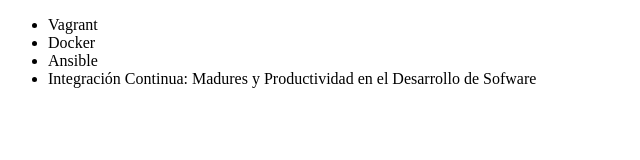
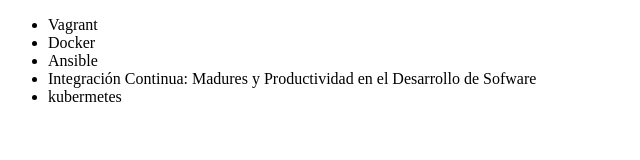
Before and after one commit to CarlosTeranM/alura-git, a plain HTML site: page index.html in a window 1280 px wide. Shown: the whole page, without its empty margins (0-640 px from the left). Drawn offline with Linux system fonts and the light colour scheme.

Commit message:
Agregando curso de kubernetes

```diff
--- a/index.html
+++ b/index.html
@@ -10,6 +10,7 @@
          <li> Docker </li>
          <li> Ansible </li>
          <li> Integración Continua: Madures y Productividad en el Desarrollo de Sofware</li>
+         <li>kubermetes</li>
      </ul>
 </body>
 </html>
```
